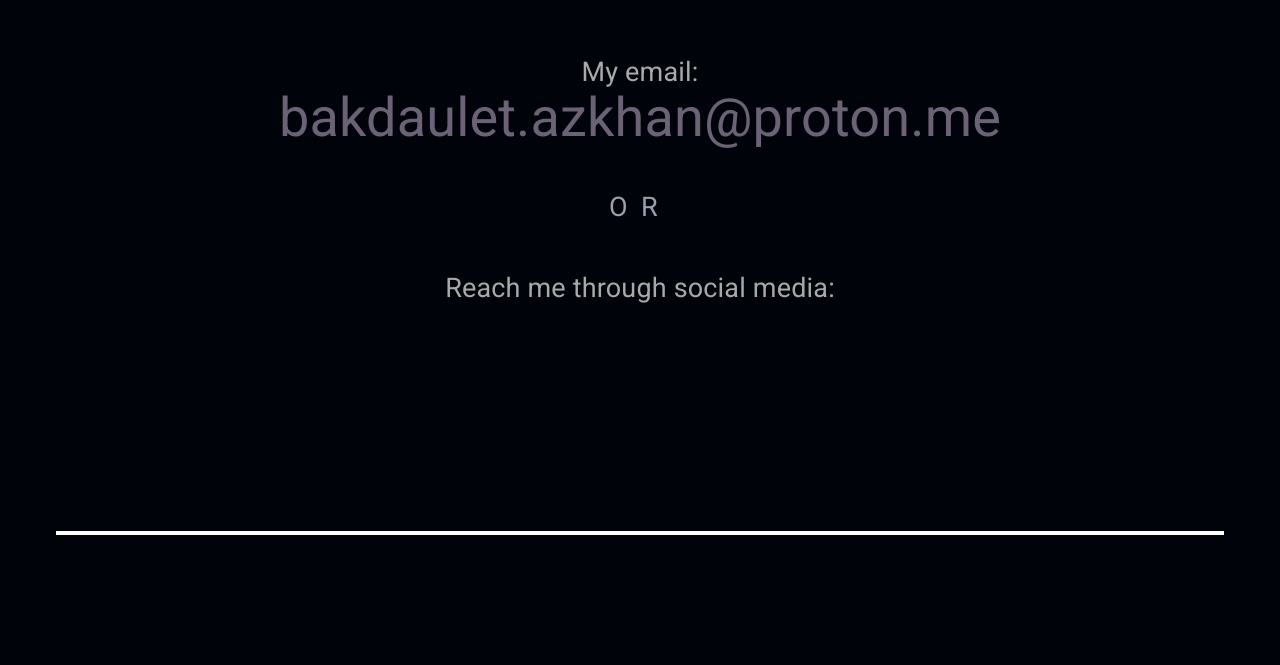
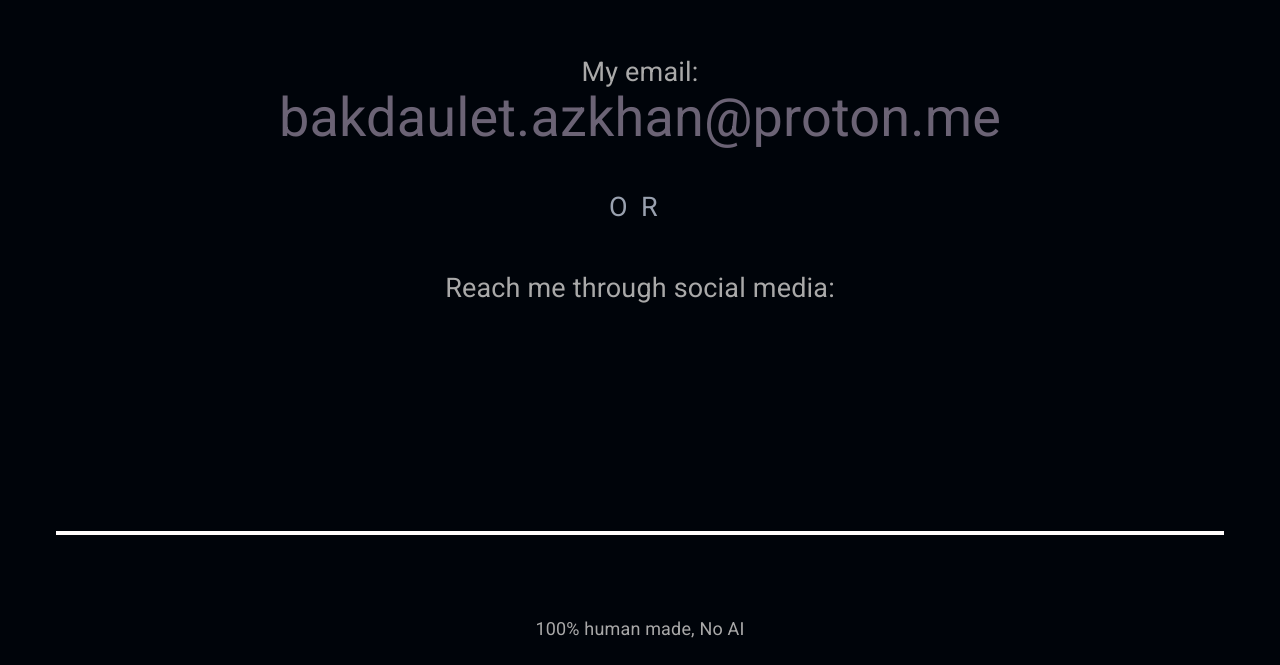
Before and after one commit to Aztech-b/Aztech-b, a React (Vite) app: page / in a window 1280 px wide. Shown: the part 3016-3681 px from the top of the page. Before the commit the page ends 3631 px from the top, so only its background shows below. Built offline with nearby package versions, Linux system fonts and the light colour scheme; some icons are missing.

Commit message:
added no ai text in footer

```diff
--- a/src/components/Footer.jsx
+++ b/src/components/Footer.jsx
@@ -4,6 +4,7 @@ function Footer() {
     return (
         <>
             <Divider sx={{ mb: 10 }}></Divider>
+            <p className="description text-center text-[1rem] mb-5">100% human made, No AI</p>
         </>
     );
 }
```
